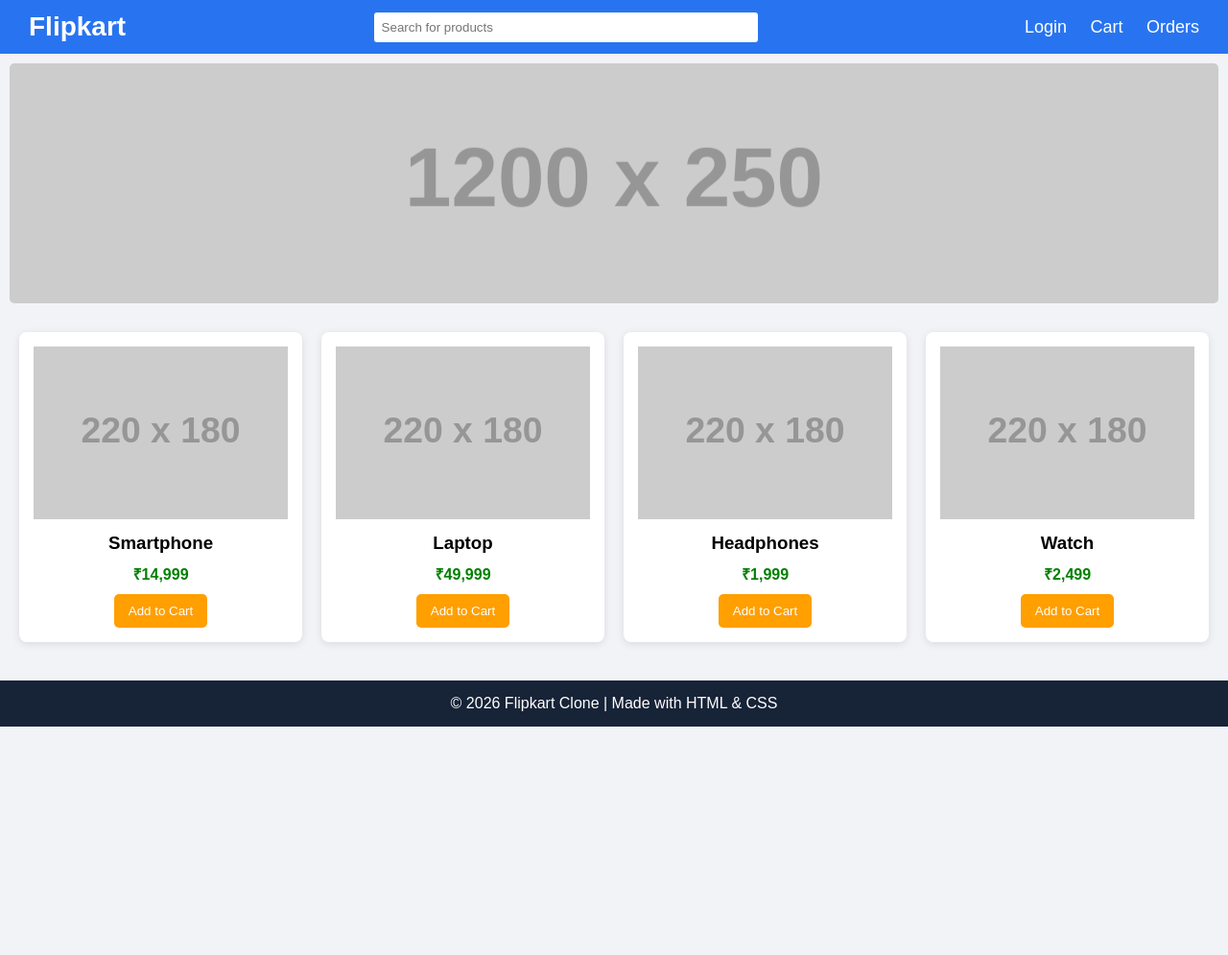
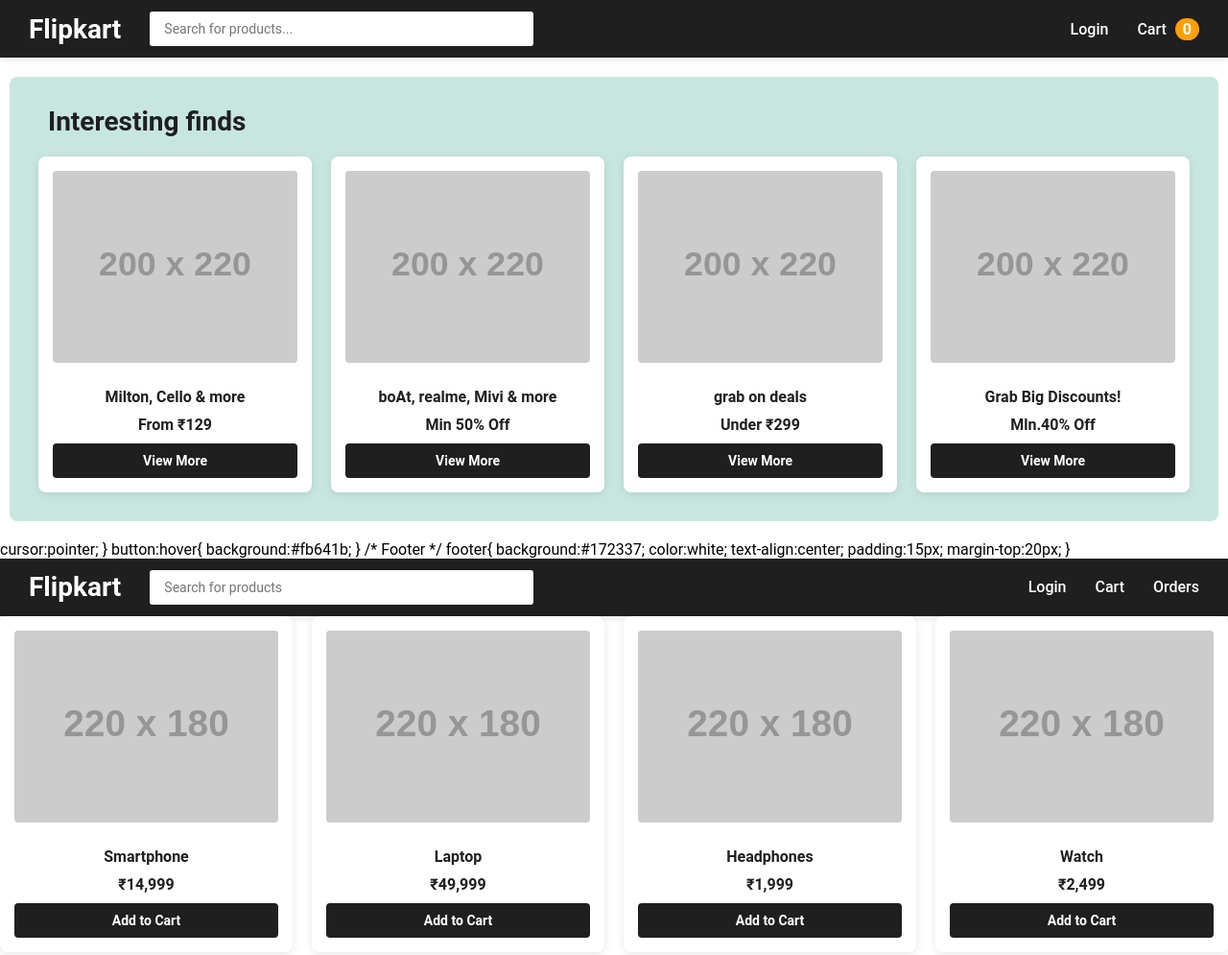
Before and after one commit to shravanrathi10/mini-website, a plain HTML site: page index.html in a window 1280 px wide. Shown: the top 995 px of the page at 96% size. Before the commit the page ends 800 px from the top, so only its background shows below. Drawn offline with Linux system fonts and the light colour scheme; placeholder pictures from the web are drawn by us.

Commit message:
Update website to Flipkart with black theme

```diff
--- a/index.html
+++ b/index.html
@@ -3,101 +3,61 @@
 <head>
 <meta charset="UTF-8">
 <meta name="viewport" content="width=device-width, initial-scale=1.0">
-<title>Simple Flipkart Clone</title>
+<title>Flipkart Clone</title>
+<link rel="stylesheet" href="style.css">
+</head>
+<body>
+    <!-- Navbar -->
+    <nav class="navbar">
+        <div class="logo">Flipkart</div>
+        <div class="search-box">
+            <input type="text" placeholder="Search for products...">
+        </div>
+        <div class="nav-links">
+            <a href="#">Login</a>
+            <a href="#">Cart <span id="cart-count">0</span></a>
+        </div>
+    </nav>
 
-<style>
-*{
-    margin:0;
-    padding:0;
-    box-sizing:border-box;
-    font-family:Arial, sans-serif;
-}
+    <!-- Interesting Finds Section -->
+    <section class="interesting-section">
+        <h2>Interesting finds</h2>
+        <div class="products">
+            <!-- Product Card 1 -->
+            <div class="card">
+                <img src="https://via.placeholder.com/200x220/c8f5e0/ffffff?text=Milton+Bottle" alt="Milton, Cello & more">
+                <h3>Milton, Cello & more</h3>
+                <p class="price">From ₹129</p>
+                <button class="add-cart">View More</button>
+            </div>
 
-body{
-    background:#f1f3f6;
-}
+            <!-- Product Card 2 -->
+            <div class="card">
+                <img src="https://via.placeholder.com/200x220/c8f5e0/ffffff?text=Realme+Earbuds" alt="boAt, realme, Mivi & more">
+                <h3>boAt, realme, Mivi & more</h3>
+                <p class="discount">Min 50% Off</p>
+                <button class="add-cart">View More</button>
+            </div>
 
-/* Navbar */
-.navbar{
-    background:#2874f0;
-    color:white;
-    display:flex;
-    justify-content:space-between;
-    align-items:center;
-    padding:12px 30px;
-}
+            <!-- Product Card 3 -->
+            <div class="card">
+                <img src="https://via.placeholder.com/200x220/c8f5e0/ffffff?text=Ethnic+Wear" alt="grab on deals">
+                <h3>grab on deals</h3>
+                <p class="price">Under ₹299</p>
+                <button class="add-cart">View More</button>
+            </div>
 
-.logo{
-    font-size:28px;
-    font-weight:bold;
-}
+            <!-- Product Card 4 -->
+            <div class="card">
+                <img src="https://via.placeholder.com/200x220/c8f5e0/ffffff?text=RC+Car" alt="Grab Big Discounts">
+                <h3>Grab Big Discounts!</h3>
+                <p class="discount">Mln.40% Off</p>
+                <button class="add-cart">View More</button>
+            </div>
+        </div>
+    </section>
 
-.search-box input{
-    width:400px;
-    padding:8px;
-    border:none;
-    border-radius:3px;
-}
-
-.nav-links a{
-    color:white;
-    text-decoration:none;
-    margin-left:20px;
-    font-size:18px;
-}
-
-/* Banner */
-.banner{
-    background:url('https://via.placeholder.com/1200x250') no-repeat center;
-    background-size:cover;
-    height:250px;
-    margin:10px;
-    border-radius:5px;
-}
-
-/* Products */
-.products{
-    display:grid;
-    grid-template-columns:repeat(auto-fit,minmax(220px,1fr));
-    gap:20px;
-    padding:20px;
-}
-
-.card{
-    background:white;
-    padding:15px;
-    border-radius:8px;
-    text-align:center;
-    box-shadow:0 2px 8px rgba(0,0,0,0.1);
-    transition:0.3s;
-}
-
-.card:hover{
-    transform:scale(1.05);
-}
-
-.card img{
-    width:100%;
-    height:180px;
-    object-fit:cover;
-}
-
-.card h3{
-    margin:10px 0;
-}
-
-.price{
-    color:green;
-    font-weight:bold;
-    margin-bottom:10px;
-}
-
-button{
-    background:#ff9f00;
-    border:none;
-    color:white;
-    padding:10px 15px;
-    border-radius:5px;
+    <script src="script.js"></script>
     cursor:pointer;
 }
 
--- a/style.css
+++ b/style.css
@@ -3,54 +3,79 @@
     margin:0;
     padding:0;
     box-sizing:border-box;
-    font-family:Arial, sans-serif;
+    font-family:'Roboto', Arial, sans-serif;
 }
 
 body{
-    background:#f1f3f6;
+    background:#fff;
 }
 
 /* Navbar */
 .navbar{
-    background:#2874f0;
+    background:#1f1f1f;
     color:white;
     display:flex;
     justify-content:space-between;
     align-items:center;
     padding:12px 30px;
+    box-shadow:0 2px 8px rgba(0,0,0,0.1);
 }
 
 .logo{
     font-size:28px;
     font-weight:bold;
+    color:#fff;
+}
+
+.search-box {
+    flex:1;
+    margin:0 30px;
 }
 
 .search-box input{
-    width:400px;
-    padding:8px;
+    width:100%;
+    max-width:400px;
+    padding:10px 15px;
     border:none;
     border-radius:3px;
+    font-size:14px;
+}
+
+.nav-links {
+    display:flex;
+    gap:30px;
 }
 
 .nav-links a{
     color:white;
     text-decoration:none;
-    margin-left:20px;
-    font-size:18px;
+    font-size:16px;
+    font-weight:500;
 }
 
-/* Banner */
-.banner{
-    background:#dfe9ff;
-    height:250px;
-    margin:10px;
-    border-radius:5px;
-    display:flex;
-    justify-content:center;
-    align-items:center;
-    font-size:30px;
-    color:#2874f0;
+.nav-links a span{
+    background:#ff9f00;
+    color:white;
+    padding:2px 8px;
+    border-radius:12px;
+    margin-left:5px;
     font-weight:bold;
+}
+
+/* Interesting Finds Section */
+.interesting-section{
+    background:#c8e6e0;
+    padding:30px;
+    margin:20px 10px;
+    border-radius:8px;
+}
+
+.interesting-section h2{
+    font-size:28px;
+    font-weight:600;
+    color:#1f1f1f;
+    margin-bottom:20px;
+    padding:0 10px;
 }
 
 /* Product Section */
@@ -58,7 +83,7 @@
     display:grid;
     grid-template-columns:repeat(auto-fit,minmax(220px,1fr));
     gap:20px;
-    padding:20px;
+    padding:0;
 }
 
 .card{
@@ -68,35 +93,59 @@
     text-align:center;
     box-shadow:0 2px 8px rgba(0,0,0,0.1);
     transition:0.3s;
+    cursor:pointer;
 }
 
 .card:hover{
-    transform:scale(1.05);
+    transform:translateY(-5px);
+    box-shadow:0 4px 12px rgba(0,0,0,0.15);
 }
 
 .card img{
     width:100%;
-    height:180px;
+    height:200px;
     object-fit:cover;
+    border-radius:4px;
+    margin-bottom:10px;
 }
 
 .card h3{
-    margin:10px 0;
+    margin:12px 0 8px 0;
+    font-size:16px;
+    font-weight:600;
+    color:#1f1f1f;
+    line-height:1.3;
 }
 
 .price{
-    color:green;
+    color:#1f1f1f;
     font-weight:bold;
     margin-bottom:10px;
+    font-size:16px;
+}
+
+.discount{
+    color:#1f1f1f;
+    font-weight:bold;
+    margin-bottom:10px;
+    font-size:16px;
 }
 
 button{
-    background:#ff9f00;
+    background:#1f1f1f;
     border:none;
     color:white;
-    padding:10px 15px;
-    border-radius:5px;
+    padding:10px 20px;
+    border-radius:4px;
     cursor:pointer;
+    font-size:14px;
+    font-weight:600;
+    width:100%;
+    transition:0.3s;
+}
+
+button:hover{
+    background:#333;
 }
 
 button:hover{
```
